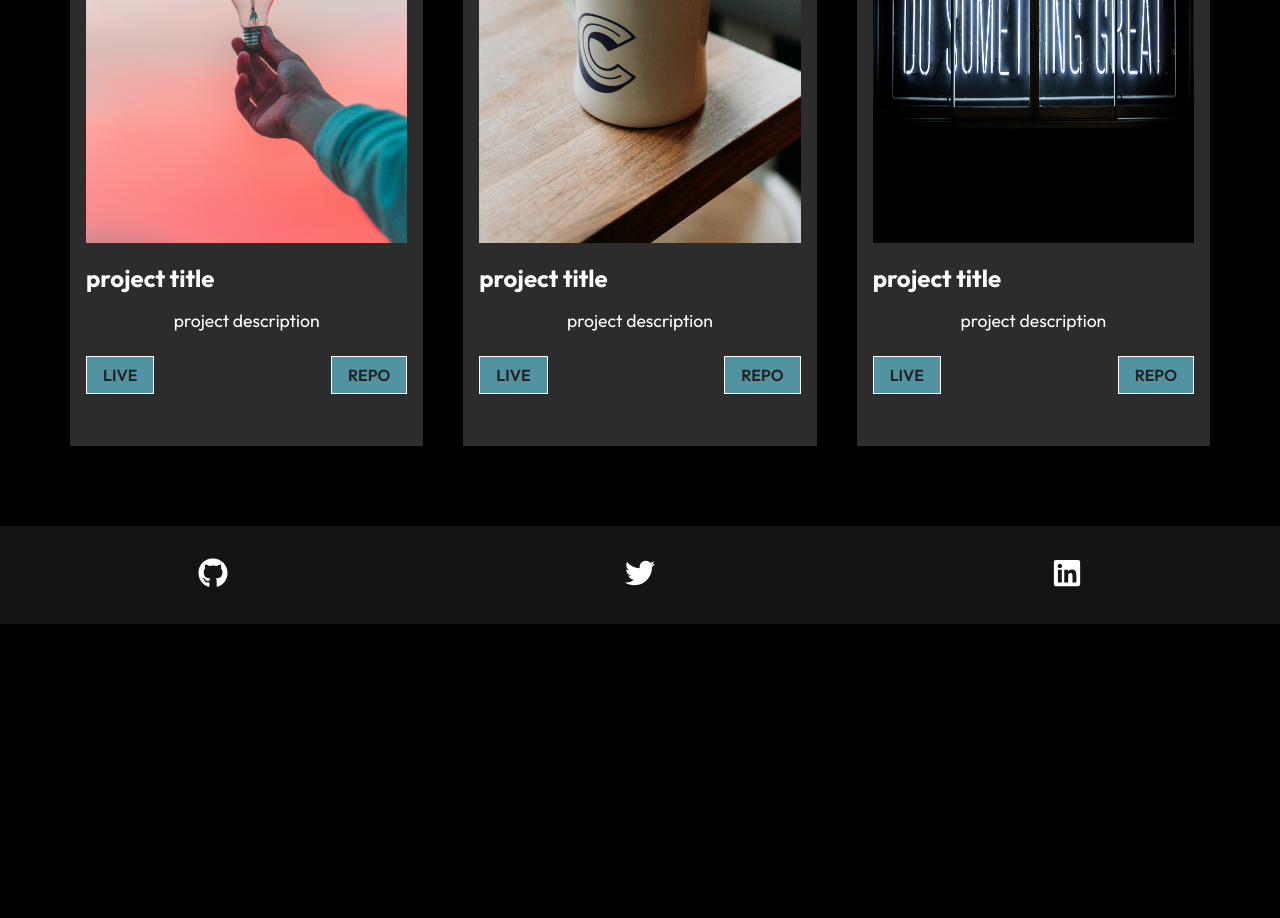
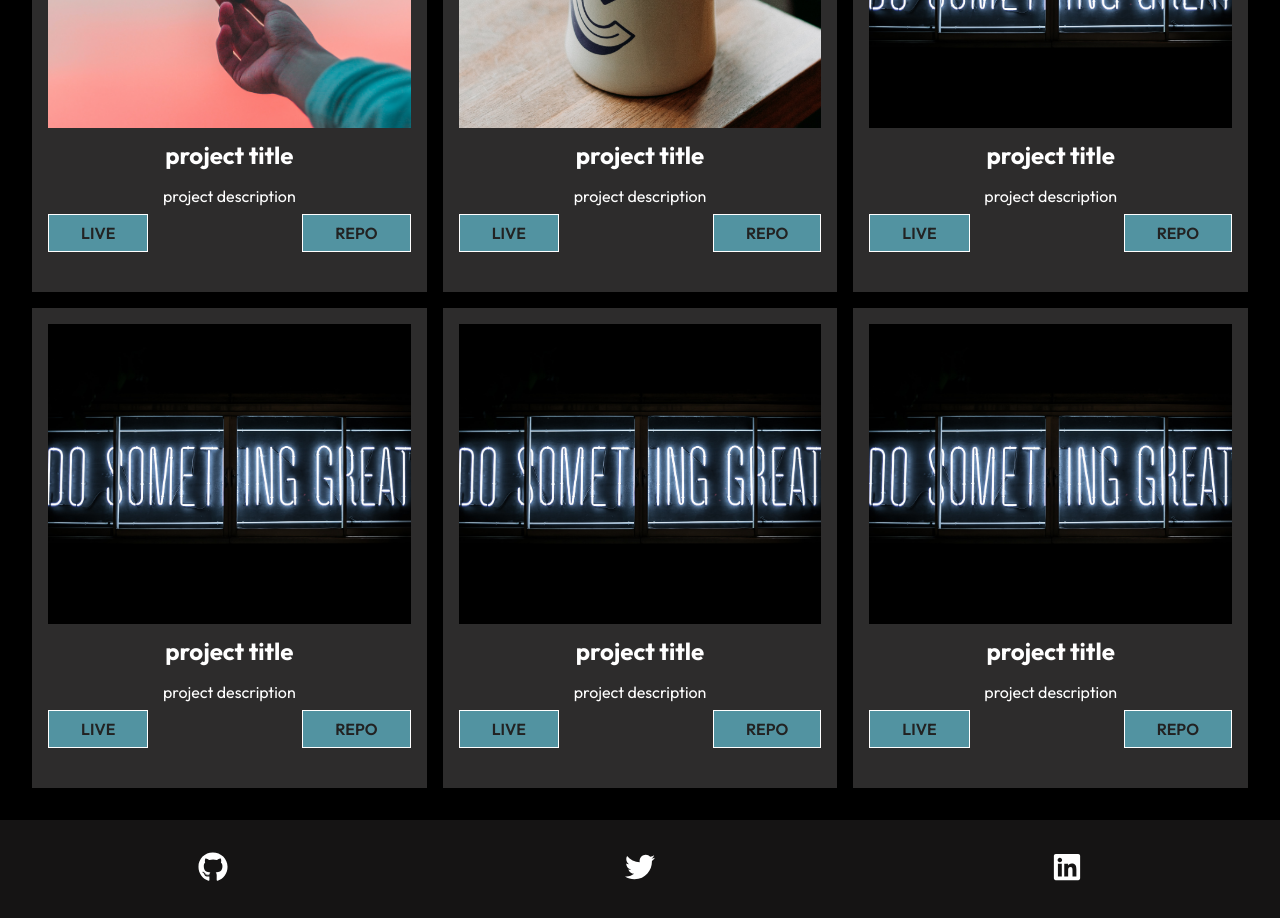
Before and after one commit to woodb58/first-react-portfolio, a React (Create React App) app: page /projects in a window 1280 px wide. Shown: the part 820-1738 px from the top of the page. Before the commit the page ends 1444 px from the top, so only its background shows below. Built offline with nearby package versions, Linux system fonts and the light colour scheme.

Commit message:
fixed projects grid

```diff
--- a/src/components/WorkCard.js
+++ b/src/components/WorkCard.js
@@ -7,7 +7,6 @@ const WorkCard = (props) => {
     <div className="project-card">
       <img src={props.img} alt="my project" />
       <h2 className="project-title">{props.title}</h2>
-      <div className="project-details">
       <p>{props.text}</p>
       <div className="project-btns">
         <NavLink to={props.live} className="btn">
@@ -16,7 +15,6 @@ const WorkCard = (props) => {
         <NavLink to={props.repo} className="btn">
           Repo
         </NavLink>
-        </div>
       </div>
     </div>
   );
--- a/src/components/WorkCardData.js
+++ b/src/components/WorkCardData.js
@@ -25,6 +25,27 @@ const ProjectCardData = [
         live: "github.com",
         repo: "github.com"
     },
+    {
+        img: project3,
+        title: "project title",
+        text: "project description",
+        live: "github.com",
+        repo: "github.com"
+    },
+    {
+        img: project3,
+        title: "project title",
+        text: "project description",
+        live: "github.com",
+        repo: "github.com"
+    },
+    {
+        img: project3,
+        title: "project title",
+        text: "project description",
+        live: "github.com",
+        repo: "github.com"
+    },
 
 ]
 
--- a/src/components/WorkCardStyles.css
+++ b/src/components/WorkCardStyles.css
@@ -1,54 +1,67 @@
+.work-container {
+  width: 100%;
+  display: flex;
+  flex-direction: column;
+  flex: 1 auto;
+}
 .project-heading {
   text-align: center;
   padding: 4rem 0 2rem 0;
 }
 
 .project-container {
-  max-width: 1140px;
-  margin: auto;
+  --gap: 1rem;
+  --num-cols: 3;
+  --row-height: 30rem;
+  width: 100%;
+  box-sizing: border-box;
+  padding: 1rem 2rem 2rem 2rem;
+
   display: grid;
-  grid-template-columns: repeat(3, 1fr);
-  grid-gap: 2.5rem;
-  padding-bottom: 5rem;
+  grid-template-columns: repeat(var(--num-cols), 1fr);
+  grid-auto-rows: var(--row-height);
+  gap: var(--gap);
 }
 
 .project-card {
   background: rgb(45, 44, 44);
-  padding: 1.2rem 1rem;
+  padding: 1rem 1rem 4rem 1rem;
 }
 
 .project-card img {
   width: 100%;
-  height: 70%;
+  height: 75%;
+  object-fit: cover;
+  position: relative;
 }
 
-.project-title {
+.project-card h2, p {
+  text-align: center;
   color: white;
-  padding: 1rem 0;
+  padding: .5rem 0;
 }
 
 .project-details p {
-  padding-bottom: 1rem;
   font-size: 1.1rem;
   text-align: center;
 }
 
 .project-btns {
-  font-size: 2rem;
   display: flex;
   justify-content: space-between;
-  padding: 0.5rem 0;
 }
 
 .project-btns .btn{
-    padding: 0.5rem 1rem ;
+  padding: 0.5rem 2rem ;
+  position: relative;
+
 }
 
-@media screen and (max-width: 768px) {
+/* @media screen and (max-width: 768px) {
   .project-container {
     max-width: 90%;
     margin: auto;
 
     grid-template-columns: 1fr;
   }
-}
+} */
```
